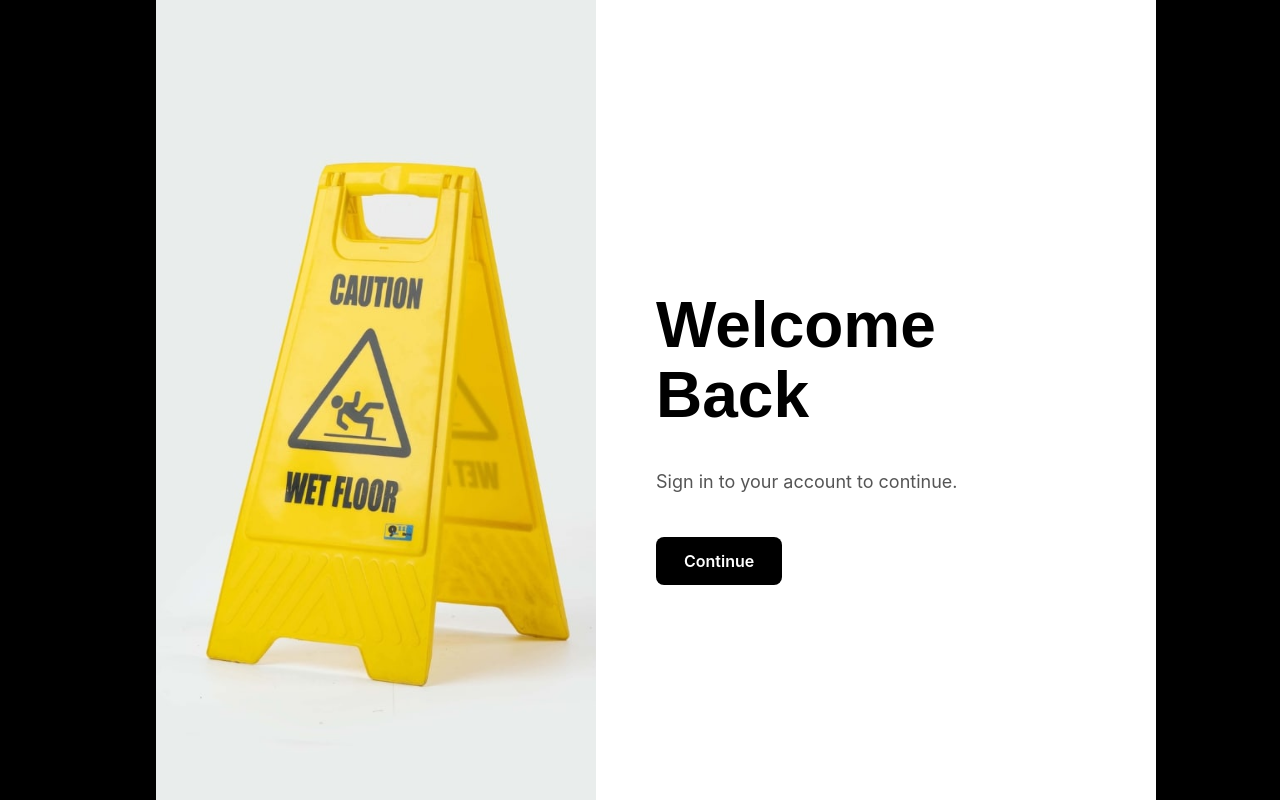
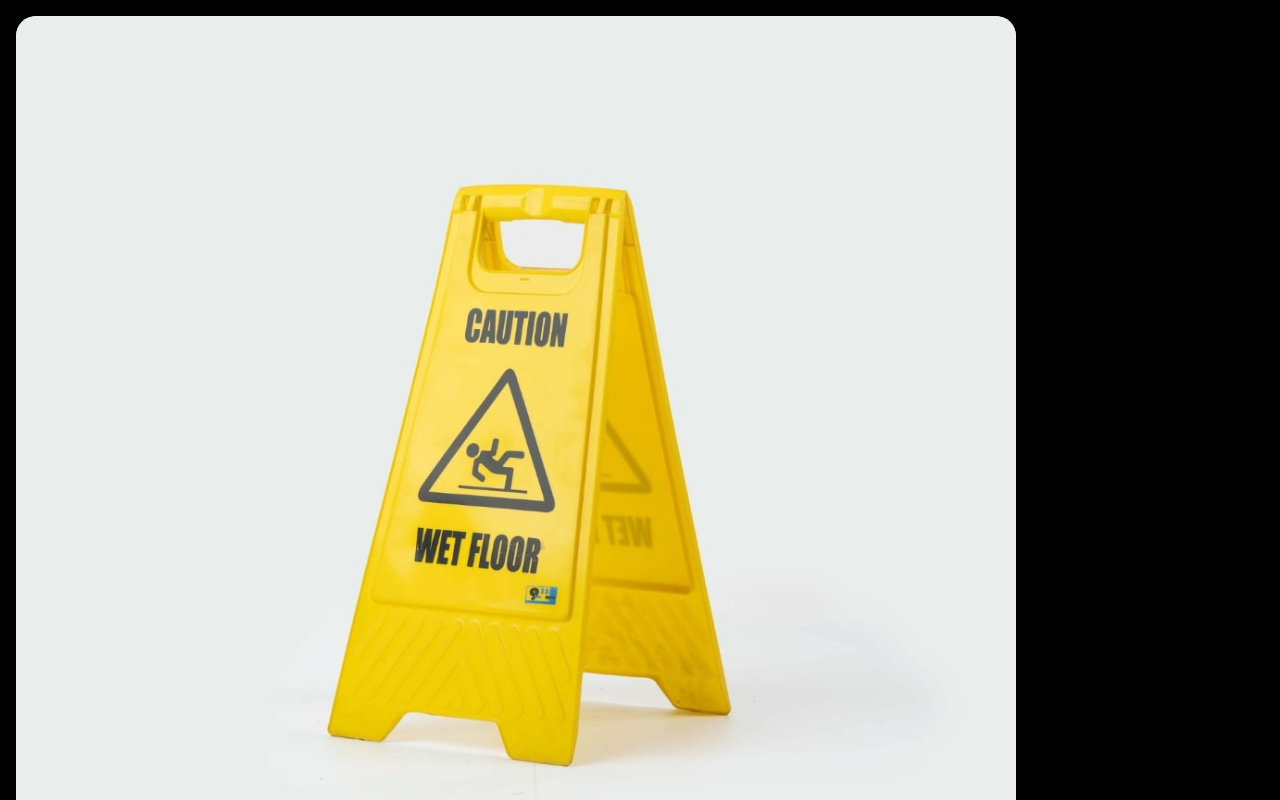
Before and after one commit to vinividivicilala/lolo, a Next.js app in the folder faq/: page /signin in a window 1280 px wide. Built offline with nearby package versions, Linux system fonts and the light colour scheme.

Commit message:
Update page.tsx

```diff
--- a/faq/app/signin/page.tsx
+++ b/faq/app/signin/page.tsx
@@ -2,7 +2,6 @@
 
 import React from "react";
 import { useRouter } from "next/navigation";
-
 
 
 export default function SignInPage({ onClose, onSwitchToSignUp, onSwitchToForgotPassword }: SignInPageProps) {
@@ -18,8 +17,8 @@ export default function SignInPage({ onClose, onSwitchToSignUp, onSwitchToForgot
         height: '100%',
         backgroundColor: 'rgba(0,0,0,0.5)',
         display: 'flex',
-        justifyContent: 'center',
-        alignItems: 'center',
+        justifyContent: 'left',
+        alignItems: 'left',
         zIndex: 1000,
         padding: '1rem'
       }}
@@ -32,84 +31,21 @@ export default function SignInPage({ onClose, onSwitchToSignUp, onSwitchToForgot
           height: '900px',
           position: 'relative',
           display: 'flex',
-          overflow: 'hidden',
-          boxShadow: '0 10px 40px rgba(0,0,0,0.2)'
+          overflow: 'hidden'
         }}
       >
-        {/* Bagian Kiri - Gambar */}
+        {/* Portrait Image - Half Page Size */}
         <div
           style={{
-            width: '50%',
+            width: '100%',
             height: '100%',
             backgroundImage: 'url(/images/5.jpg)',
             backgroundSize: 'cover',
             backgroundPosition: 'center',
             backgroundRepeat: 'no-repeat',
-            borderTopLeftRadius: '20px',
-            borderBottomLeftRadius: '20px'
+            borderRadius: '20px'
           }}
         />
-
-        {/* Bagian Kanan - Teks */}
-        <div
-          style={{
-            width: '50%',
-            padding: '80px 60px',
-            display: 'flex',
-            flexDirection: 'column',
-            justifyContent: 'center',
-            alignItems: 'flex-start',
-            backgroundColor: '#fff'
-          }}
-        >
-          {/* Judul Besar */}
-          <h1
-            style={{
-              fontFamily: 'Arame, sans-serif',
-              fontSize: '64px',
-              fontWeight: 'bold',
-              marginBottom: '20px',
-              color: '#000',
-              lineHeight: 1.1
-            }}
-          >
-            Welcome Back
-          </h1>
-
-          {/* Deskripsi */}
-          <p
-            style={{
-              fontSize: '18px',
-              color: '#555',
-              fontFamily: 'Inter, sans-serif',
-              lineHeight: 1.6,
-              marginBottom: '40px'
-            }}
-          >
-            Sign in to your account to continue.
-          </p>
-
-          {/* Contoh tombol / aksi tambahan */}
-          <button
-            onClick={() => router.push('/signin')}
-            style={{
-              backgroundColor: '#000',
-              color: '#fff',
-              border: 'none',
-              borderRadius: '8px',
-              padding: '14px 28px',
-              fontSize: '16px',
-              fontWeight: 600,
-              cursor: 'pointer',
-              transition: '0.3s',
-              fontFamily: 'Inter, sans-serif'
-            }}
-            onMouseEnter={(e) => (e.currentTarget.style.backgroundColor = '#222')}
-            onMouseLeave={(e) => (e.currentTarget.style.backgroundColor = '#000')}
-          >
-            Continue
-          </button>
-        </div>
       </div>
     </div>
   );
```
